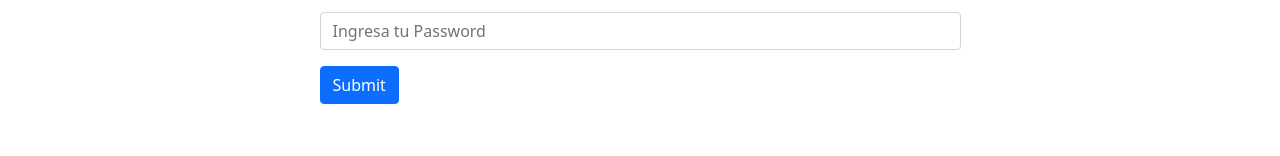
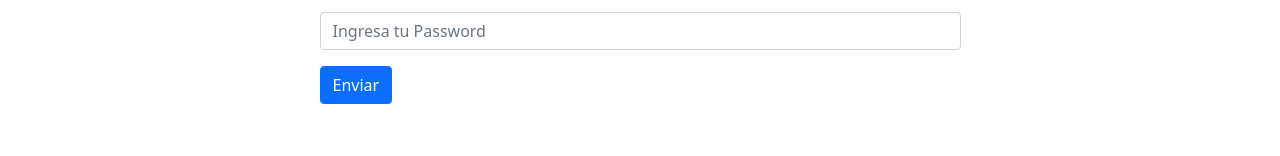
Before and after one commit to DanielCornelio/react-d1, a React (Vite) app: page / in a window 1280 px wide. Shown: the part 262-418 px from the top of the page. Built offline with nearby package versions, Linux system fonts and the light colour scheme.

Commit message:
Se cambia nombre de boton

```diff
--- a/src/components/Login/Login.jsx
+++ b/src/components/Login/Login.jsx
@@ -67,7 +67,7 @@ const Login = () => {
                         </Form.Group>
 
                         <Button variant="primary" type="submit">
-                            Submit
+                            Enviar
                         </Button>
                     </Col>
                 </Row>
--- a/src/components/Register/Register.jsx
+++ b/src/components/Register/Register.jsx
@@ -83,7 +83,7 @@ const Register = () => {
                         </Form.Group>
 
                         <Button variant="primary" type="submit">
-                            Submit
+                            Enviar
                         </Button>
                     </Col>
                 </Row>
```
